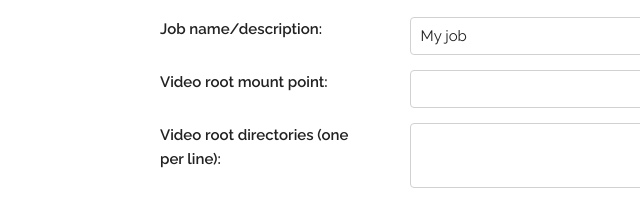
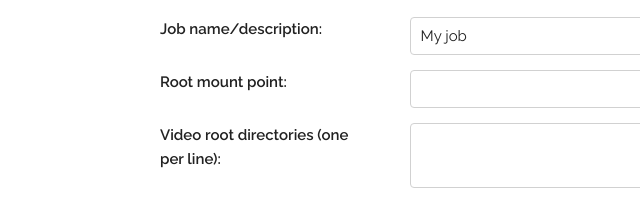
Before and after one commit to GoldbergLab/tongueSegmentationServer, a plain HTML site: page Index.html in a window 1280 px wide. Shown: the part 220-420 px from the top of the page, 0-640 px from the left. Drawn offline with Linux system fonts and the light colour scheme.

Commit message:
Re-labeled root mount point field

```diff
--- a/Index.html
+++ b/Index.html
@@ -26,7 +26,7 @@
           <input class="nine columns" type="text" id="jobName" name="jobName" value="My job">
         </div>
         <div class="row">
-          <label class="three columns" for="rootMountPoint">Video root mount point:</label>
+          <label class="three columns" for="rootMountPoint">Root mount point:</label>
           <select class="nine columns" name="rootMountPoint" id="rootMountPoint">
           {mopts}
           </select>
```
